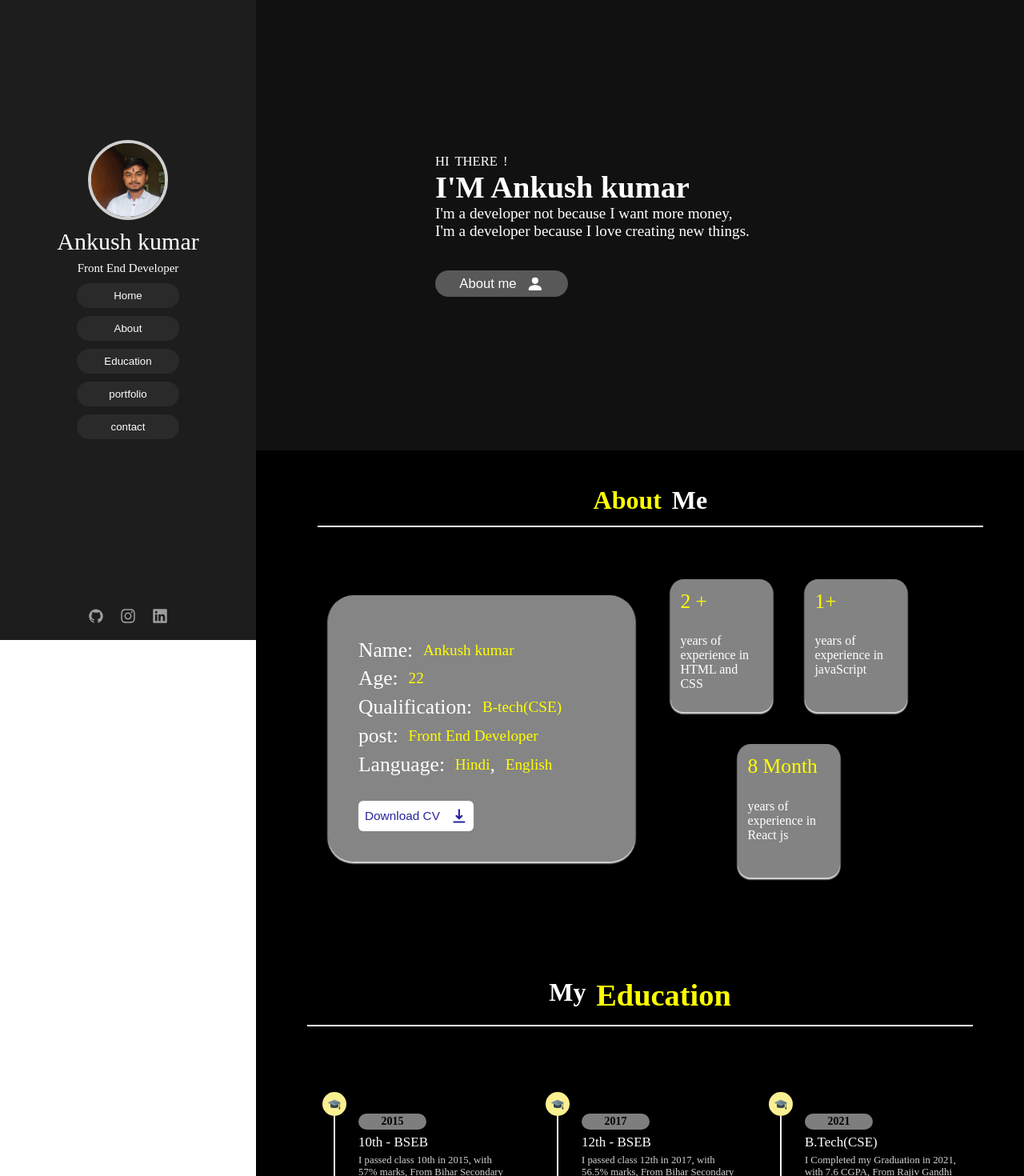
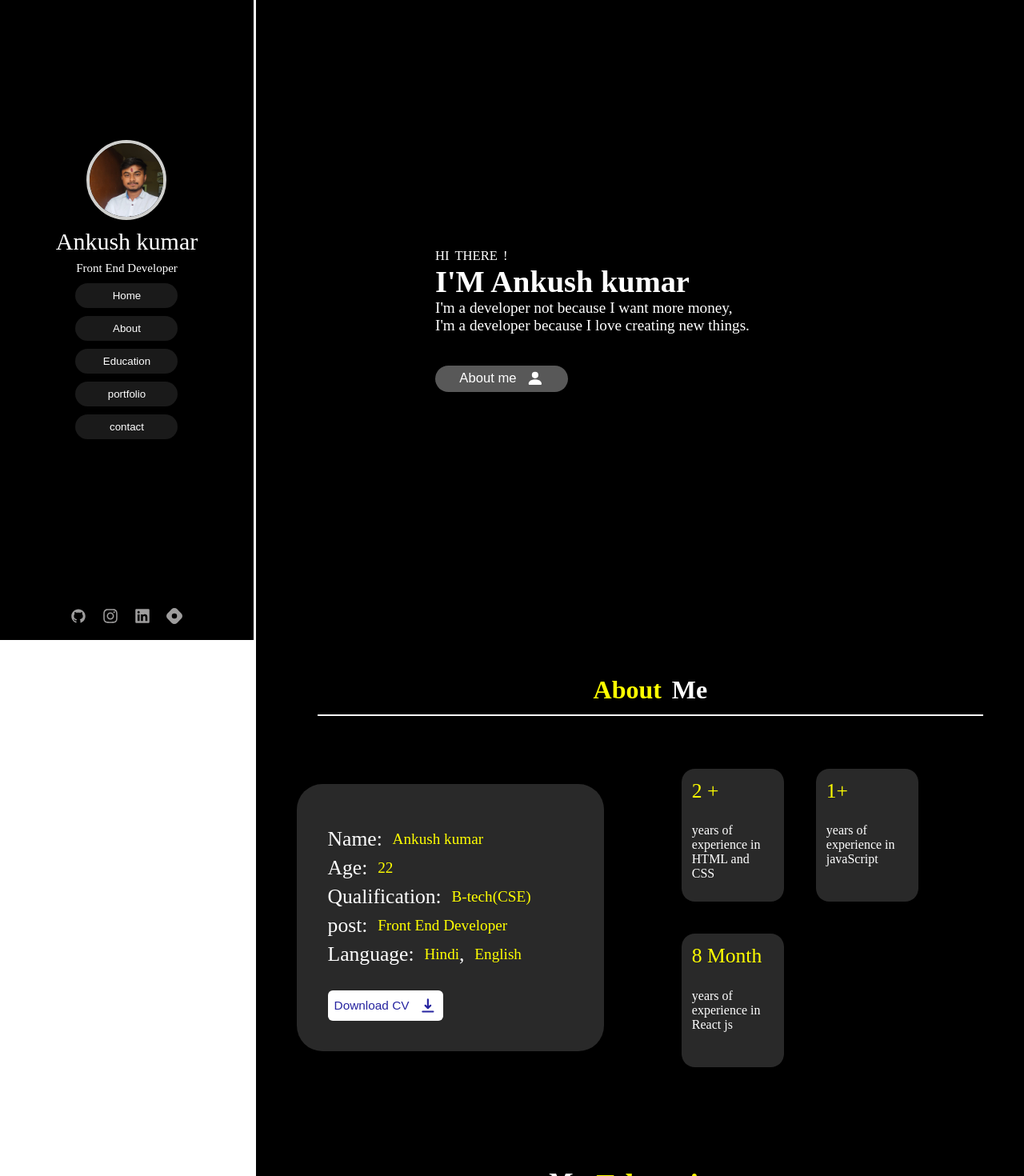
Before and after one commit to Ankush8950/my-portfolio, a React (Create React App) app: page / in a window 1280 px wide. Shown: the top 1470 px of the page at 80% size. Built offline with nearby package versions, Linux system fonts and the light colour scheme; the HTML template or start-up script is replaced by a standard one; a web font is replaced by a local one.

Commit message:
update design

```diff
--- a/package.json
+++ b/package.json
@@ -12,7 +12,7 @@
     "react-dom": "^17.0.2",
     "react-icons": "^4.2.0",
     "react-router-dom": "^5.3.0",
-    "react-scripts": "4.0.3",
+    "react-scripts": "^5.0.1",
     "react-scroll": "^1.8.4",
     "web-vitals": "^1.1.2"
   },
--- a/src/Component/About/About.module.css
+++ b/src/Component/About/About.module.css
@@ -41,7 +41,7 @@
     /* background-color: white; */
     display: flex;
     align-items: center;
-    justify-content: center;
+    justify-content: space-between;
     padding: 2vw;
 }
 
@@ -54,8 +54,9 @@
     justify-content: center;
     flex-direction: column;
     border: none;
-    background-color: rgba(141, 141, 141, 0.945);
-    box-shadow: rgba(224, 216, 216, 0.541) 0px 2px 1px, rgba(223, 220, 220, 0.561) 0px 2px 2px, rgba(224, 222, 222, 0.459) 0px 2px 2px, rgba(233, 230, 230, 0.541) 0px 2px 2px, rgba(219, 217, 217, 0.356) 0px 2px 2px;
+    /* background-color: rgba(141, 141, 141, 0.945); */
+    background-color: #292929;
+    /* box-shadow: rgba(224, 216, 216, 0.541) 0px 2px 1px, rgba(223, 220, 220, 0.561) 0px 2px 2px, rgba(224, 222, 222, 0.459) 0px 2px 2px, rgba(233, 230, 230, 0.541) 0px 2px 2px, rgba(219, 217, 217, 0.356) 0px 2px 2px; */
     /* z-index: 9999; */
     border-radius: 2.5vw;
     padding: 3vw;
@@ -87,7 +88,7 @@
     display: flex;
     flex-wrap: wrap;
     align-items: center;
-    justify-content: center;
+    justify-content: flex-start;
 }
 
 .btn_ic{
--- a/src/Component/About/Card/Card.module.css
+++ b/src/Component/About/Card/Card.module.css
@@ -2,14 +2,15 @@
 .elm{
    width: 10vw;
    height: 13vw;
-   background-color: rgb(131, 131, 131);
+   /* background-color: rgb(131, 131, 131); */
+   background-color: #292929;
    margin: 20px;
    display: flex;
    /* flex-wrap: wrap; */
   border-radius: 1.3vw;
   align-items: center;
   justify-content: center;
-  box-shadow: rgba(224, 216, 216, 0.541) 0px 2px 1px, rgba(223, 220, 220, 0.561) 0px 2px 2px, rgba(224, 222, 222, 0.459) 0px 2px 2px, rgba(233, 230, 230, 0.541) 0px 2px 2px, rgba(219, 217, 217, 0.356) 0px 2px 2px;
+  /* box-shadow: rgba(224, 216, 216, 0.541) 0px 2px 1px, rgba(223, 220, 220, 0.561) 0px 2px 2px, rgba(224, 222, 222, 0.459) 0px 2px 2px, rgba(233, 230, 230, 0.541) 0px 2px 2px, rgba(219, 217, 217, 0.356) 0px 2px 2px; */
 
 }
 
--- a/src/Component/Contact/Contact.module.css
+++ b/src/Component/Contact/Contact.module.css
@@ -50,6 +50,7 @@
     display: flex;
     align-items: center;
     color: yellow;
+    margin-top: 15px;
 }
 
 .heading .headin{
--- a/src/Component/Header/Header.module.css
+++ b/src/Component/Header/Header.module.css
@@ -13,8 +13,8 @@
 .header{
     font-family: 'Scheherazade New', serif;
     width: auto;
-    height: auto;
-    background-color: rgb(17, 17, 17);
+    height: 100vh;
+    background-color: black;
     /* background-color: rgba(185, 185, 185, 0.698); */
     display: flex;
     flex-direction: column;
--- a/src/Component/Navbar/Navbar.js
+++ b/src/Component/Navbar/Navbar.js
@@ -6,6 +6,7 @@ import pro from "../image/personal.jpeg"
 import { FaInstagram } from "react-icons/fa";
 import { AiOutlineGithub } from "react-icons/ai";
 import { FaLinkedin } from "react-icons/fa";
+import {SiHashnode} from "react-icons/si"
 
 
 
@@ -100,6 +101,9 @@ const Navbar = (props) => {
                 <div className={style.Social_icons}>
                 <a href="https://www.linkedin.com/in/ankush-kumar-275129176/"  ><FaLinkedin /></a>
                 </div>
+                <div className={style.Social_icons}>
+                <a href="https://hashnode.com/@Ankush8950 " ><SiHashnode /></a>
+                </div>
             </div>
            </div>
            </div>
--- a/src/Component/Navbar/Navbar.module.css
+++ b/src/Component/Navbar/Navbar.module.css
@@ -1,7 +1,7 @@
 .nav{
     width: 25vw;
     height: 100%;
-    background-color: rgb(29, 29, 29);
+    background-color: black;
     position: fixed;
     top: 0;
     display: flex;
@@ -10,6 +10,8 @@
     justify-content: center;
     z-index: 1;
     padding: 9vw 0 15vw 0;
+    border-right-style: solid;
+    border-color: white;
 }
 
 .nav_div{
```
Also changed, not shown: 1 other file (tests, documents, lock files or other folders).
